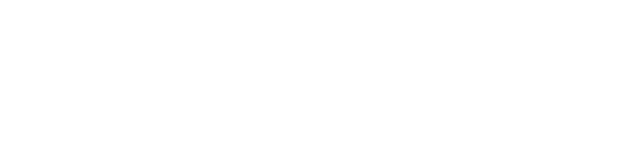
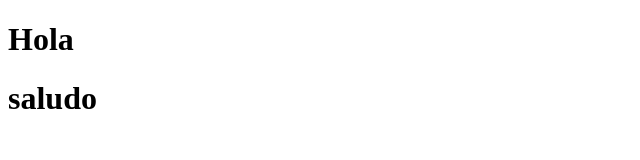
Before and after one commit to IEVN1003-19002449/intro-GIT, a plain HTML site: page index.html in a window 1280 px wide. Shown: the whole page, without its empty margins (0-640 px from the left). Drawn offline with Linux system fonts and the light colour scheme.

Commit message:
segundo commit

```diff
--- a/index.html
+++ b/index.html
@@ -6,6 +6,8 @@
     <title>Document</title>
 </head>
 <body>
+    <h1>Hola</h1>
+    <h1>saludo</h1>
 
 </body>
 </html>
```
